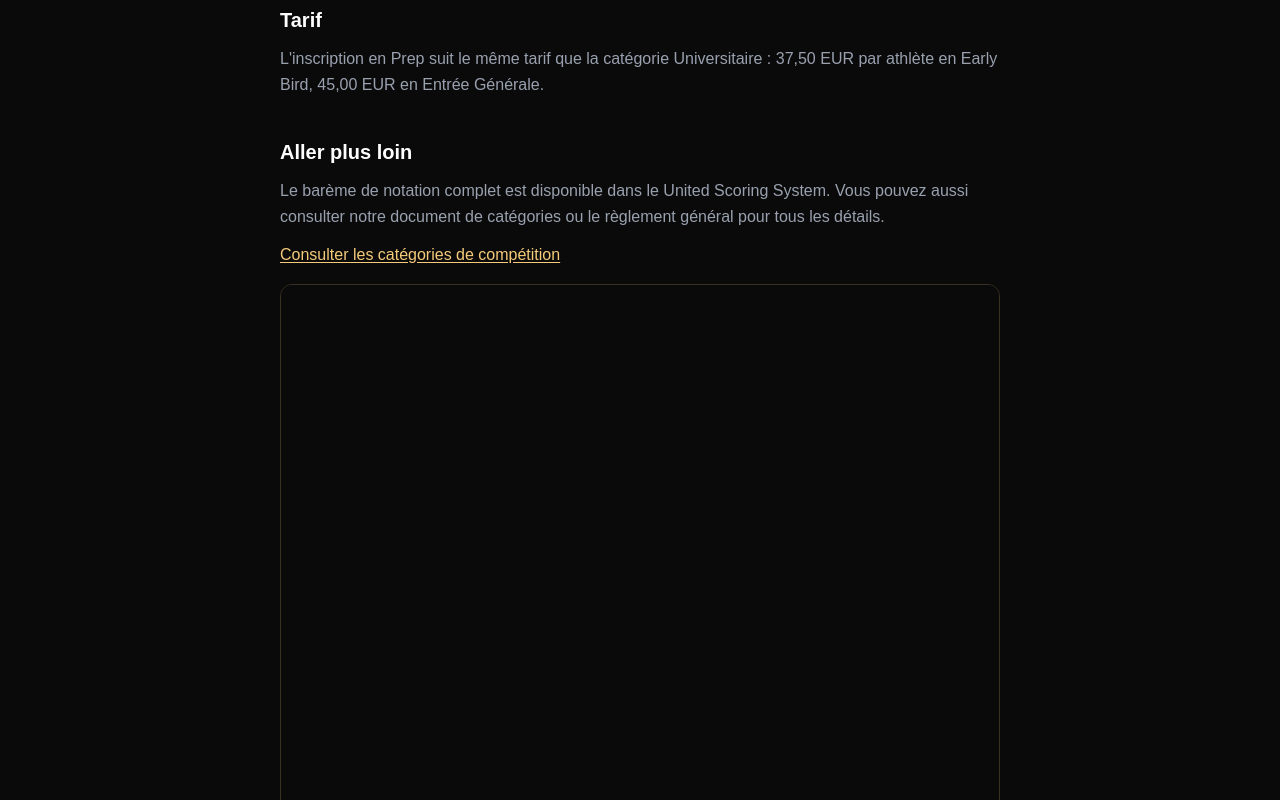
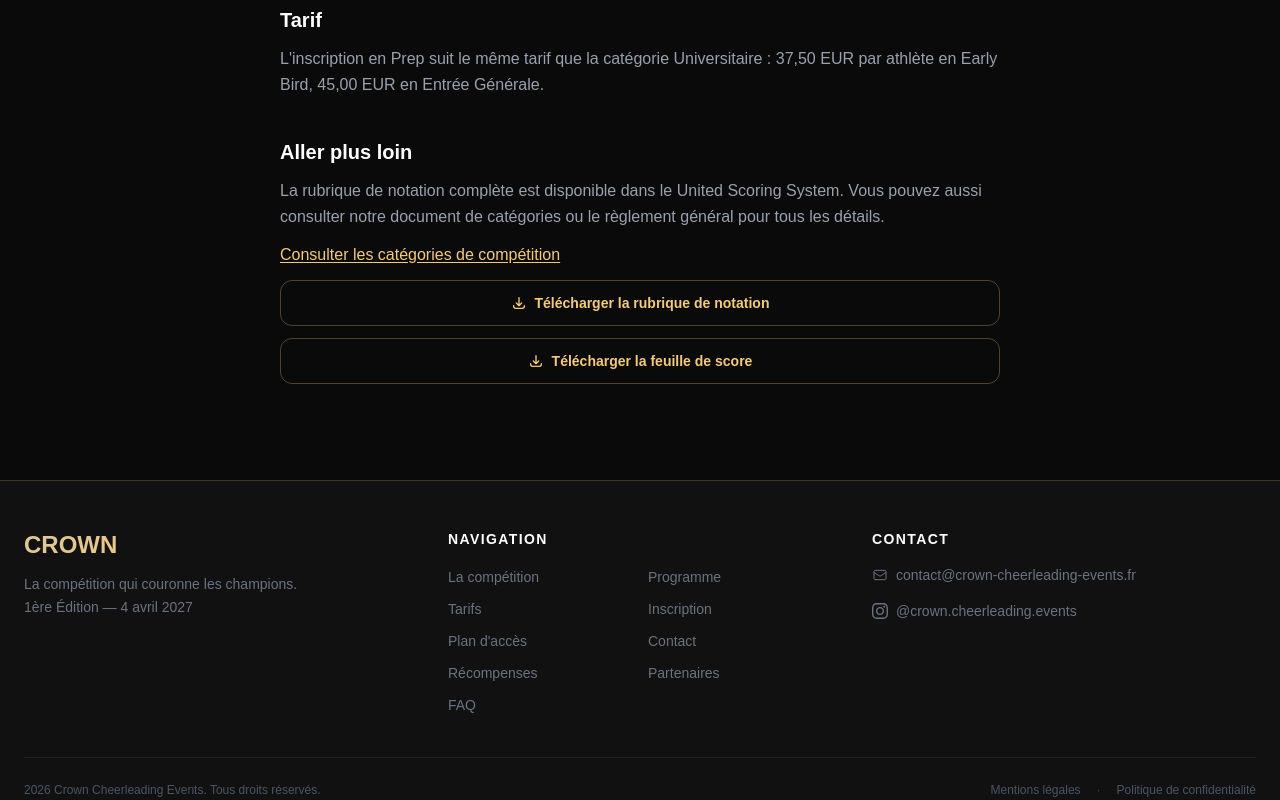
Before and after one commit to BouysselCamille/crown-cheerleading-event, a React (Vite) app: page /division-prep in a window 1280 px wide. Shown: the part 1160-1960 px from the top of the page. Built offline with nearby package versions, Linux system fonts and the light colour scheme.

Commit message:
fix: use button for scoresheet download

```diff
--- a/src/i18n/en.js
+++ b/src/i18n/en.js
@@ -511,7 +511,10 @@ badge: 'Judged under IASF / United Scoring System standards',
         links: [
           { label: 'View the competition categories', href: '/docs/categories.html' },
         ],
-        embeds: ['/docs/prep-rubric.pdf', '/docs/prep-master-scoresheet.pdf'],
+        downloads: [
+          { label: 'Download the scoring rubric', href: '/docs/prep-rubric.pdf' },
+          { label: 'Download the master scoresheet', href: '/docs/prep-master-scoresheet.pdf' },
+        ],
       },
     ],
   },
--- a/src/i18n/fr.js
+++ b/src/i18n/fr.js
@@ -316,7 +316,7 @@ const fr = {
 
           {
   q: "Qu'est-ce que la catégorie Prep ?",
-  a: "La catégorie Prep est conçue pour les équipes souhaitant vivre une première expérience compétitive. La routine dure 2 minutes, avec des exigences réduites en tumbling et en stunting. Pour plus de détails, consultez les scoring rubrics dans : United Scoring System > United Kingdom > Prep."
+  a: "La catégorie Prep est conçue pour les équipes souhaitant vivre une première expérience compétitive. La routine dure 2 minutes, avec des exigences réduites en tumbling et en stunting. Pour plus de détails, consultez les rubriques de notation dans : United Scoring System > United Kingdom > Prep."
 },
           {
             q: 'La compétition fournit-elle des spotteurs ?',
@@ -511,11 +511,14 @@ const fr = {
       },
       {
         title: 'Aller plus loin',
-        content: "Le barème de notation complet est disponible dans le United Scoring System. Vous pouvez aussi consulter notre document de catégories ou le règlement général pour tous les détails.",
+        content: "La rubrique de notation complète est disponible dans le United Scoring System. Vous pouvez aussi consulter notre document de catégories ou le règlement général pour tous les détails.",
         links: [
           { label: 'Consulter les catégories de compétition', href: '/docs/categories.html' },
         ],
-        embeds: ['/docs/prep-rubric.pdf', '/docs/prep-master-scoresheet.pdf'],
+        downloads: [
+          { label: 'Télécharger la rubrique de notation', href: '/docs/prep-rubric.pdf' },
+          { label: 'Télécharger la feuille de score', href: '/docs/prep-master-scoresheet.pdf' },
+        ],
       },
     ],
   },
--- a/src/pages/PrepDivision.jsx
+++ b/src/pages/PrepDivision.jsx
@@ -48,14 +48,19 @@ export function PrepDivision() {
                   ))}
                 </div>
               )}
-              {s.embeds && s.embeds.map((src, j) => (
-                <iframe
-                  key={j}
-                  src={src}
-                  title={`${s.title} ${j + 1}`}
-                  className="w-full h-[600px] mt-4 rounded-xl border border-gold/20"
-                />
-              ))}
+              {s.downloads && (
+                <div className="mt-3 flex flex-col gap-3">
+                  {s.downloads.map((dl, j) => (
+                    <a key={j} href={dl.href} download
+                      className="flex items-center justify-center gap-2 border border-gold/30 rounded-xl px-5 py-3 text-gold font-display font-semibold text-sm hover:bg-crown-gray transition-colors">
+                      <svg className="w-4 h-4" fill="none" stroke="currentColor" viewBox="0 0 24 24">
+                        <path strokeLinecap="round" strokeLinejoin="round" strokeWidth={2} d="M4 16v1a3 3 0 003 3h10a3 3 0 003-3v-1m-4-4l-4 4m0 0l-4-4m4 4V4" />
+                      </svg>
+                      {dl.label}
+                    </a>
+                  ))}
+                </div>
+              )}
             </section>
           ))}
         </div>
```
